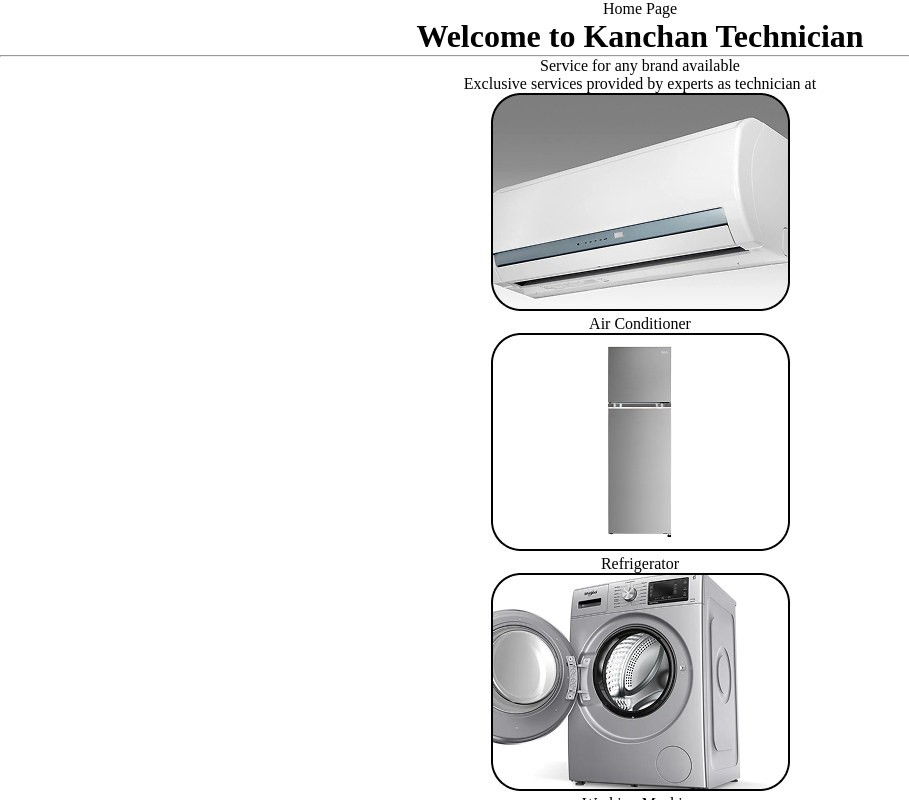
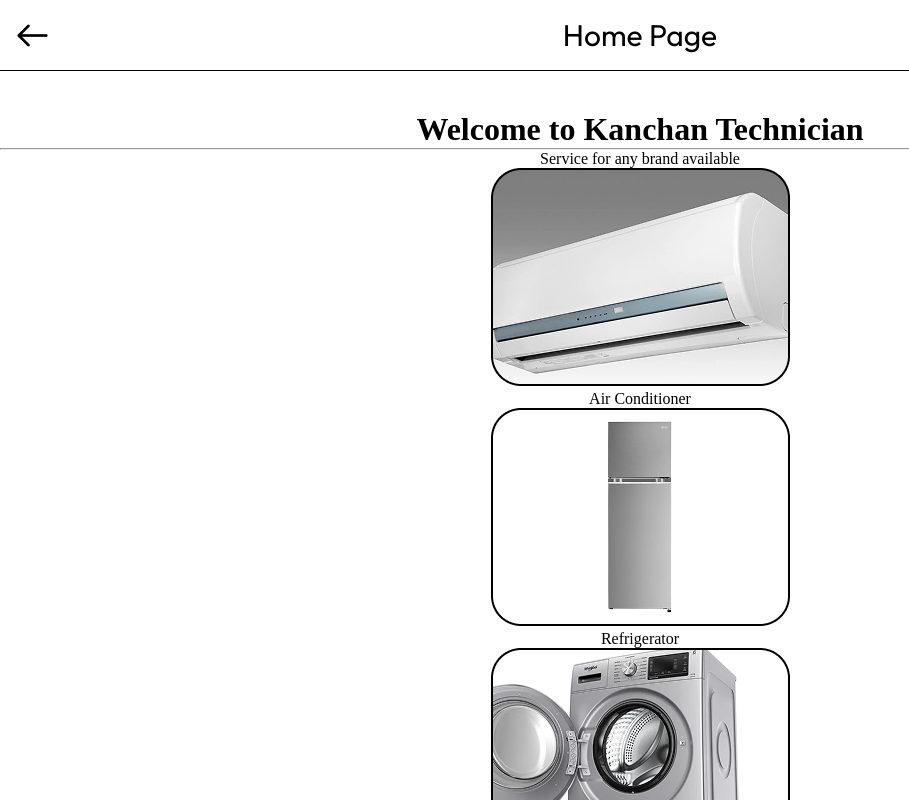
Before and after one commit to ayushthakurrrr/Technician-s-Web, a React (Vite) app: page /services in a window 1280 px wide. Shown: the top 800 px of the page, without its empty margins (0-909 px from the left). Built offline with nearby package versions, Linux system fonts and the light colour scheme.

Commit message:
removed samsung logos & component

```diff
--- a/src/pages/About.jsx
+++ b/src/pages/About.jsx
@@ -1,12 +1,12 @@
 import React from "react";
 import { useNavigate } from "react-router-dom";
 import "../css/About.css";
-// import samsungLogo from "../public/images/samsung-logo.png"; // replace with your path
+
 // import ashImage from "../public/images/ash-logo.png"; // replace with your path
 // import profilePic from "../public/images/profile.jpeg"; // replace with your path
 
 // Use public URLs directly
-const samsungLogo = "/images/samsung-logo.png";
+
 const ashImage = "/images/ash-logo.png";
 const profilePic = "/images/profile.jpeg";
 
@@ -39,9 +39,6 @@
         </p>
 
         <div className="image-block">
-          <img src={samsungLogo} alt="Samsung Logo" className="logo-img" />
-          <p className="image-caption">Samsung Official Partner</p>
-
           <img src={ashImage} alt="ASH" className="logo-img" />
           <p className="image-caption">ASH Certified Technician</p>
         </div>
--- a/src/pages/Services.jsx
+++ b/src/pages/Services.jsx
@@ -11,6 +11,7 @@
 import '../App.css';
 import ApplianceCard from '../components/Appliance-Card';
 import { useNavigate } from 'react-router-dom';
+import PageHeader from '../components/PageHeader';
 
 const Services = () => {
   const navigate = useNavigate();
@@ -25,17 +26,12 @@
 
   return (
     <div className="homepage-container">
-      <div className="top-bar">Home Page</div>
-
+      <PageHeader title="Home Page" />
       <h1 className="main-heading">Welcome to Kanchan Technician</h1>
 
       <hr className="separator-line" />
 
       <p className="sub-text">Service for any brand available</p>
-      <p className="sub-text">
-        Exclusive services provided by experts as technician at
-        {/* image */}
-      </p>
 
       <div className="cards-wrapper">
         {cardData.map((card) => (
```
Also changed, not shown: public/images/samsung-logo with tag line.png (deleted), public/images/samsung-logo.png (deleted), src/components/Samsung.jsx (deleted), src/css/samsung.css (deleted).
